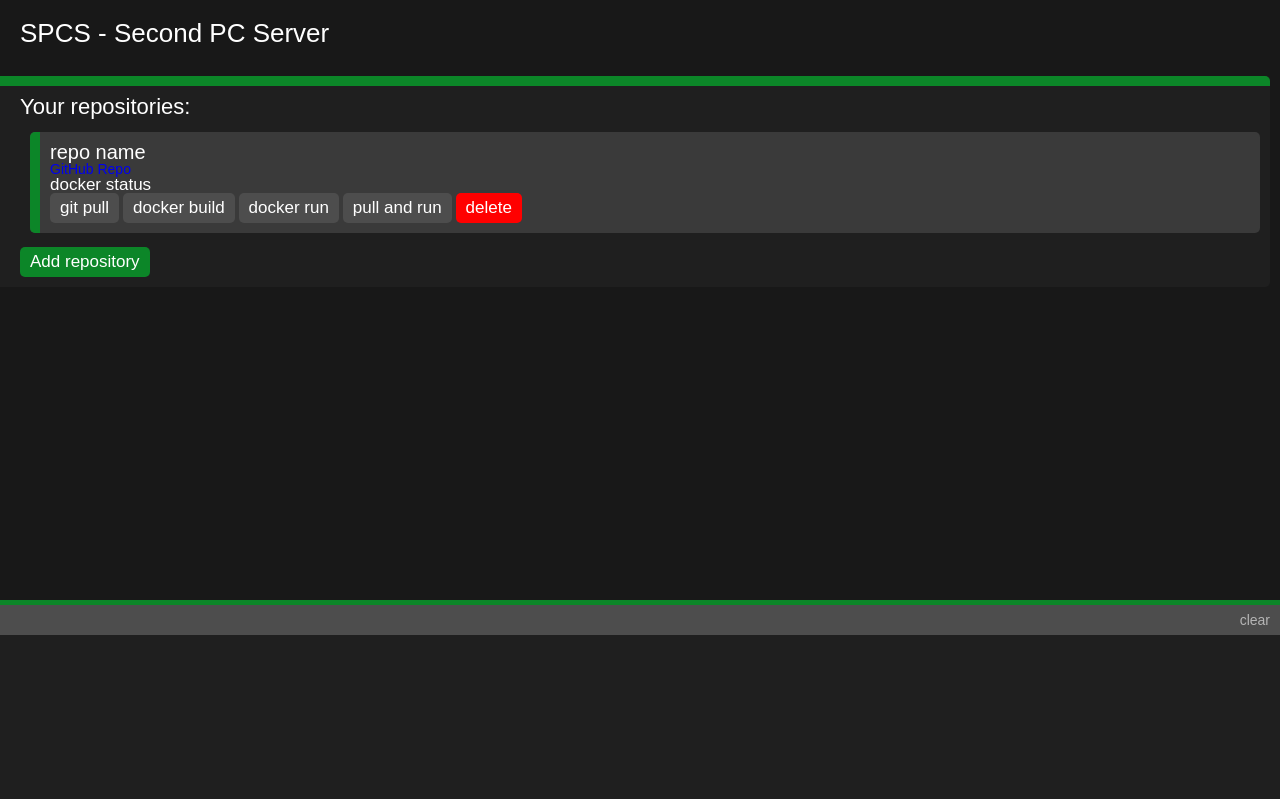
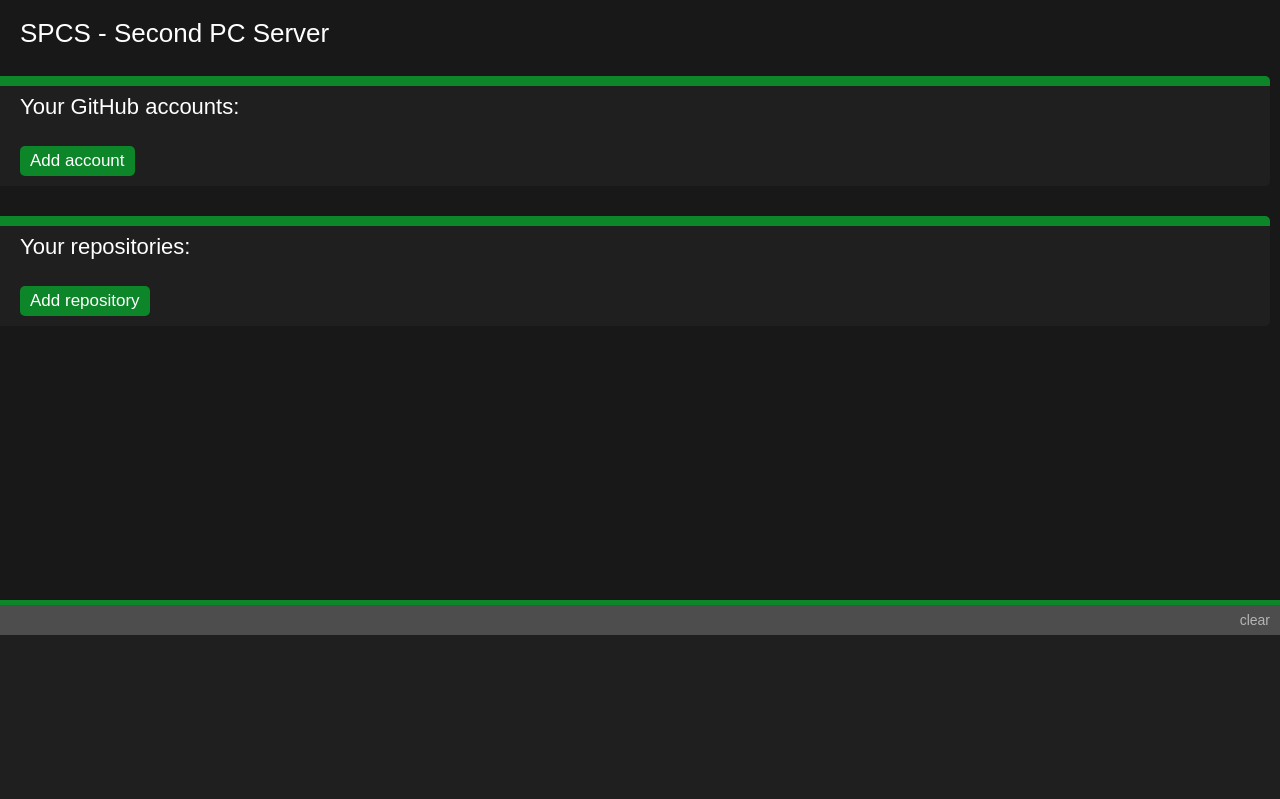
Before and after one commit to 1IQcoder/Second-PC-Server, a Flask app: page / in a window 1280 px wide. Shown: the top 799 px of the page. Before the commit the page ends 635 px from the top, so only its background shows below. Run offline with Flask 3, Linux system fonts and the light colour scheme; data that the repository does not hold is empty.

Commit message:
added accounts system

```diff
--- a/main.py
+++ b/main.py
@@ -1,6 +1,7 @@
 from flask import Flask, render_template, request, jsonify
 from flask_cors import CORS
 import os, json, requests, subprocess
+from functions import JsonEditor
 from git import Repo, InvalidGitRepositoryError
 
 CURRENT_DIR = os.getcwd()
@@ -23,13 +24,72 @@ def get_repos_info():
         with open(info_path, 'r') as file:
             repo_info = json.load(file)
             data.append(repo_info)
+    return data
 
-
-get_repos_info()
+# print(get_repos_info())
 
 @app.route('/')
 def home():
     return render_template('index.html')
+
+
+@app.route('/api/add-account', methods=['GET'])
+def add_account():
+    jsonFilePath = os.path.join(CURRENT_DIR, 'accounts.json')
+    try:
+        username = request.args.get('username')
+        file_data = JsonEditor.read(jsonFilePath)
+
+        data = {
+            'username': username,
+            'name': request.args.get('name'),
+            'access_token': request.args.get('access_token')
+        }
+
+        file_data.update({ username: data })
+        JsonEditor.overwrite(jsonFilePath, file_data)
+    except Exception as err:
+        return jsonify({ "message": f"error: {err}" }), 400
+
+    return jsonify({ "message": "account saved" }), 200
+
+
+@app.route('/api/get-accounts', methods=['GET'])
+def get_accounts():
+    jsonFilePath = os.path.join(CURRENT_DIR, 'accounts.json')
+    file_data = JsonEditor.read(jsonFilePath)
+    if not file_data:
+        return jsonify({ "message": "accounts list empty" }), 400
+    return jsonify(file_data), 200
+
+
+@app.route('/api/delete-account', methods=['GET'])
+def delete_account():
+    jsonFilePath = os.path.join(CURRENT_DIR, 'accounts.json')
+    username = request.args.get('username')
+    try:
+        file_data = JsonEditor.read(jsonFilePath)
+        del file_data[username]
+        JsonEditor.overwrite(jsonFilePath, file_data)
+
+    except Exception as err:
+        return jsonify({ "message": f"error: {err}" }), 400
+
+    return jsonify({ "message": "account deleted" }), 200
+
+
+@app.route('/api/new-repo', methods=['GET'])
+def new_repo():
+    repoStr = request.args.get('repo')
+    repo = json.loads(repoStr)
+    print(repo)
+    if not repo:
+        return jsonify({ "message": "error: repoData is empty" }), 400
+    os.mkdir(os.path.join(CURRENT_DIR, 'repos', repo['name']))
+    pathToInfo = os.path.join(CURRENT_DIR, 'repos', repo['name'], 'info.json')
+    with open(pathToInfo, 'w') as file:
+        JsonEditor.overwrite(pathToInfo, repo)
+    return jsonify({ "message": "new repository added" }), 200
 
 
 @app.route('/api/git-pull', methods=['GET'])
@@ -37,15 +97,16 @@ def pull_repo():
     repo_url = request.args.get('url')
     branch = request.args.get('branch')
     repo_name = request.args.get('name')
+    pathToDockerfile = request.args.get('root', '')
 
     if not repo_url or not branch or not repo_name:
         return jsonify({"message": "invalid query params"}), 400
 
-    repo_dir = os.path.join('./repos', repo_name)
+    repo_dir = os.path.join(CURRENT_DIR, 'repos', repo_name)
 
     try:
         if not os.path.exists(repo_dir):
-            os.makedirs('./repos', exist_ok=True)
+            os.makedirs(os.path.join(CURRENT_DIR, 'repos'), exist_ok=True)
             print(f"Клонирование репозитория {repo_url}...")
             Repo.clone_from(repo_url, repo_dir, branch=branch)
         else:
@@ -61,7 +122,8 @@ def pull_repo():
     info = {
         "name": repo_name,
         "url": repo_url,
-        "branch": branch
+        "branch": branch,
+        "root": pathToDockerfile
     }
 
     try:
@@ -73,6 +135,12 @@ def pull_repo():
         return jsonify({"status": "success", "message": f"Repository updated in {repo_dir}."}), 200
     except Exception as e:
         print(e)
+
+
+@app.route('/api/get-repos', methods=['GET'])
+def get_repos():
+    data = get_repos_info()
+    return jsonify(data), 200
 
 
 @app.route('/api/delete-repo')
--- a/static/js/repo.js
+++ b/static/js/repo.js
@@ -1,4 +1,23 @@
 const $reposList = document.querySelector('.reposList__wrapper')
+
+
+async function delete_account(button) {
+    const blockId = button.dataset.id;
+    const block = document.querySelector(`#${CSS.escape(blockId)}`);
+    const username = block.dataset.username;
+
+    const params = new URLSearchParams({ username: username })
+    const res = await fetch(`${SERVER_URL}/api/delete-account?${params.toString()}`)
+    if (!res.ok) {
+        return console.log('errrrrrr');
+    }
+    block.remove()
+    delete accountsSection.vars.accounts[username]
+
+    const accountsStr = JSON.stringify(accountsSection.vars.accounts);
+    window.localStorage.setItem('accounts', accountsStr);
+}
+
 
 async function git_pull(button) {
     const blockId = button.dataset.id
@@ -10,7 +29,7 @@ async function git_pull(button) {
         name: block.dataset.repo_name
     })
 
-    fetch(`http://127.0.0.1:3000/api/git-pull?${params.toString()}`, { method: 'GET' })
+    fetch(`${SERVER_URL}/api/git-pull?${params.toString()}`, { method: 'GET' })
     .then(res => res.json())
     .then(res => {
         console.log(res);
@@ -24,7 +43,7 @@ async function delete_repo(button) {
 
     const params = new URLSearchParams({ name: block.dataset.repo_name })
 
-    fetch(`http://127.0.0.1:3000/api/delete-repo?${params.toString()}`, { method: 'GET' })
+    fetch(`${SERVER_URL}/api/delete-repo?${params.toString()}`, { method: 'GET' })
     .then(data => {
         if (!data.ok) {
             return console.log('err')
--- a/static/js/script.js
+++ b/static/js/script.js
@@ -1,10 +1,9 @@
-
-
 class ReposList {
     constructor(selector) {
         this.section = document.querySelector(selector);
 
         this.vars = {
+            repos: {},
             isNewRepoSectionOpen: false
         }
 
@@ -16,18 +15,24 @@ class ReposList {
             newRepo_errMsg: this.section.querySelector('.reposLis__newRepoWrapper__errMsg'),
             newRepo_urlInput: this.section.querySelector(' input[name="repo_url"]'),
             newRepo_branchSelect: this.createBranchSelectProxy(),
+            newRepo_isPrivateRepoInput: this.section.querySelector(' input[name="isPrivateRepo"]'),
+            newRepo__accountSelectDiv: this.section.querySelector('.newRepo__accountSelectDiv'),
+            newRepo_accountSelect: this.accountSelectProxy()
         };
 
         this.init();
     }
 
     init() {
-        this.elements.newRepo_closeButton.style.display = 'none'
-        this.elements.newRepo_wrapper.style.display = 'none'
+        this.loadRepos();
+        this.elements.newRepo_closeButton.style.display = 'none';
+        this.elements.newRepo_wrapper.style.display = 'none';
+        this.elements.newRepo__accountSelectDiv.style.display = 'none';
 
         this.elements.newRepo_branchSelect.e.addEventListener('focus', e => this.handleBranchSelect(e))
         this.elements.newRepo_closeButton.addEventListener('click', () => this.handleCloseButton())
         this.elements.newRepo_addButton.addEventListener('click', () => this.handleAddButton())
+        this.elements.newRepo_isPrivateRepoInput.addEventListener('change', (e) => this.handleIsPrivateRepoInput(e))
     }
 
     // FUNCTIONS
@@ -56,14 +61,36 @@ class ReposList {
         };
     }
 
-    async spawnRepo(url, branch) {
+    accountSelectProxy() {
+        const select = this.section.querySelector(' select[name="account"]');
+
+        return {
+            e: select,
+
+            update: async () => {
+                select.innerHTML = ''
+                const accountsStr = window.localStorage.getItem('accounts')
+                const accounts = JSON.parse(accountsStr);
+                console.log(accounts);
+                if (accounts.length < 1) {
+                    select.innerHTML = `<option value="1">you havent any account</option>`
+                }
+                for (const key in accounts) {
+                    const account = accounts[key];
+                    select.innerHTML += `<option value="${account.username}">${account.username} (${account.name})</option>`;
+                }
+            }
+        }
+    }
+
+    async spawnRepo(repo) {
         const blockId = Date.now()
-        const repo_name = (url.slice(url.lastIndexOf('.com/')+5, url.length-4)).replace('/', '.') + '.' + branch
+
         this.elements.repos_wrapper.innerHTML += `
             <br>
-            <div id="${blockId}" class="reposList__wrapper__elem" data-repo_url="${url}" data-repo_name="${repo_name}" data-repo_branch="${branch}">
-                <h3>${repo_name} (${branch})</h3>
-                <a href="${url}">GitHub Repo</a>
+            <div id="${blockId}" class="reposList__wrapper__elem" data-repo_url="${repo.url}" data-repo_name="${repo.name}" data-repo_branch="${repo.branch}">
+                <h3>${repo.name} (${repo.branch})</h3>
+                <a href="${repo.url}">GitHub Repo</a>
                 <div>
                     <span>docker status</span>
                 </div>
@@ -76,6 +103,19 @@ class ReposList {
                 </div>
             </div>
         `
+    }
+
+    async loadRepos() {
+        console.log('sdgd');
+        const res = await fetch(`${SERVER_URL}/api/get-repos`, { method: 'GET' });
+        if (!res.ok) {
+            console.log('get repos error');
+            return;
+        }
+        const repos = await res.json();
+        repos.forEach(repo => {
+            this.spawnRepo(repo)
+        });
     }
 
     // EVENT LISTENERS
@@ -121,7 +161,16 @@ class ReposList {
         this.elements.newRepo_closeButton.style.display = 'none'
     }
 
-    handleAddButton() {
+    handleIsPrivateRepoInput(e) {
+        if (e.target.checked) {
+            this.elements.newRepo__accountSelectDiv.style.display = 'flex';
+            this.elements.newRepo_accountSelect.update();
+        } else if (!e.target.checked) {
+            this.elements.newRepo__accountSelectDiv.style.display = 'none';
+        }
+    }
+
+    async handleAddButton() {
         const vars = this.vars;
         const wrapper = this.elements.newRepo_wrapper;
 
@@ -136,14 +185,42 @@ class ReposList {
         } else {
             const repo_url = this.elements.newRepo_urlInput.value;
             const branch = this.elements.newRepo_branchSelect.e.value;
-            console.log(repo_url);
-            console.log(branch);
+
             if (!repo_url || !branch) {
                 this.elements.newRepo_errMsg.textContent = 'url and branch are required'
                 return;
             }
 
-            this.spawnRepo(repo_url, branch)
+            let account = null;
+            let pathToDockerfile = '';
+            const repo_name = (url.slice(url.lastIndexOf('.com/')+5, url.length-4)).replace('/', '.') + '.' + branch;
+
+            if (this.elements.newRepo_isPrivateRepoInput.checked) {
+                account = this.elements.newRepo_accountSelect.e.value;
+            }
+
+            // добавление репозитория на сервере
+            const accounts = await JSON.parse(window.localStorage.getItem('accounts'));
+            const repoData = {
+                name: repo_name,
+                url: url,
+                branch: branch,
+                isPrivateRepo: isPrivateRepo,
+                account: account,
+                access_token: accounts[account]
+            }
+            this.vars.repos[repo_name] = repoData;
+            const reposStr = JSON.stringify(this.vars.repos);
+            window.localStorage.setItem('repos', reposStr);
+
+            const params = new URLSearchParams({ repoData });
+            const res = await fetch(`${SERVER_URL}/api/new-repo?${params.toString()}`, { method: 'GET' });
+            if (!res.ok) {
+                return console.log('new repo error');
+            }
+            // -----------------------------------
+
+            this.spawnRepo(repoData)
             wrapper.style.display = 'none'
             this.elements.newRepo_closeButton.style.display = 'none'
             vars.isNewRepoSectionOpen = false
@@ -152,11 +229,137 @@ class ReposList {
     }
 
 }
-const reposListSection = new ReposList('.reposList');
 
+class AccountsSection {
+    constructor(selector) {
+        this.section = document.querySelector(selector)
 
+        this.vars = {
+            isNewBlockOpen: false,
+            accounts: {}
+        }
 
-// terminalMessageWrapper
+        this.elements = {
+            accountsWrapper: this.accountsWrapperProxy(),
+            addAccountWrapper: this.addAccountWrapperProxy(),
+            addButton: this.section.querySelector('#accounts__addButton'),
+            closeButton: this.section.querySelector('#accounts__closeButton'),
+            errMsg: this.section.querySelector('.accounts__newWrapper__errMsg')
+        }
+
+        this.init();
+    }
+
+    init() {
+        this.loadAccounts();
+        this.elements.addAccountWrapper.hide();
+
+        this.elements.addButton.addEventListener('click', () => this.addButton_onClick())
+        this.elements.closeButton.addEventListener('click', () => this.elements.addAccountWrapper.hide())
+    }
+
+    // FUNCTIONS
+    addAccountWrapperProxy() {
+        const wrapper = this.section.querySelector('.accounts__newWrapper')
+        return {
+            e: wrapper,
+
+            hide: () => {
+                wrapper.style.display = 'none';
+                this.vars.isNewBlockOpen = false;
+                this.elements.closeButton.style.display = 'none';
+                this.elements.addButton.textContent = 'Add account';
+            },
+
+            show: () => {
+                wrapper.style.display = 'flex';
+                this.vars.isNewBlockOpen = true;
+                this.elements.closeButton.style.display = 'block';
+                this.elements.addButton.textContent = 'Confirm ✓';
+                this.elements.errMsg.textContent = '';
+            }
+        }
+    }
+
+    accountsWrapperProxy() {
+        const wrapper = this.section.querySelector('.accounts__wrapper')
+
+        return {
+            e: wrapper,
+
+            appendAccount: (accountObj) => {
+                const blockId = Date.now();
+                this.vars.accounts[accountObj.username] = accountObj;
+
+                const accountsStr = JSON.stringify(this.vars.accounts);
+                window.localStorage.setItem('accounts', accountsStr);
+
+                wrapper.innerHTML += `
+                    <div id="${blockId}" class="--basicSection__block" data-username="${accountObj.username}">
+                        <h3>${accountObj.username}(${accountObj.name})</h3>
+                        <span>access_token: ${accountObj.access_token}</span>
+                        <br>
+                        <button style="background-color: red;" data-id="${blockId}" onclick="delete_account(this)">Delete</button>
+                    </div>
+                    <br>
+                `
+            }
+        }
+    }
+
+    async loadAccounts() {
+        const res = await fetch(`${SERVER_URL}/api/get-accounts`, { method: 'GET' })
+        if (!res.ok) {
+            return;
+        }
+        const data = await res.json();
+        for (const key in data) {
+            this.elements.accountsWrapper.appendAccount(data[key]);
+            this.vars.accounts[key] = data[key]
+        }
+        const accountsStr = JSON.stringify(this.vars.accounts);
+        window.localStorage.setItem('accounts', accountsStr);
+    }
+
+    // EVENT LISTENERS
+    async addButton_onClick() {
+        const isOpen = this.vars.isNewBlockOpen;
+        const displayState = this.elements.addAccountWrapper.e.style.display;
+        if (!isOpen) {
+            this.elements.addAccountWrapper.show();
+        } else if (isOpen && displayState != 'none') {
+            const username = this.elements.addAccountWrapper.e.querySelector('input[name="username"]').value;
+            const access_token = this.elements.addAccountWrapper.e.querySelector('input[name="access_token"]').value;
+
+            if (!access_token) {
+                this.elements.errMsg.textContent = 'access_token and username are required'
+                return;
+            }
+
+            const res = await (await fetch(`https://api.github.com/users/${username}`, {method: 'GET'})).json()
+            if (res.status == 404) {
+                this.elements.errMsg.textContent = 'user not found';
+            } else {
+                const accountObj = {
+                    username: username,
+                    name: res.name,
+                    access_token: access_token
+                }
+                const params = new URLSearchParams(accountObj);
+                fetch(`${SERVER_URL}/api/add-account?${params.toString()}`, { method: 'GET' })
+                .then(res => {
+                    if (!res.ok) {
+                        console.log('add account error');
+                        return;
+                    }
+                    this.elements.accountsWrapper.appendAccount(accountObj);
+                    this.elements.addAccountWrapper.hide();
+                })
+            }
+        }
+    }
+}
+
 class Terminal {
     constructor(selector) {
         this.section = document.querySelector(selector);
@@ -229,5 +432,6 @@ class Terminal {
     }
 }
 
+const reposListSection = new ReposList('.reposList');
+const accountsSection = new AccountsSection('.accounts');
 const terminal = new Terminal('.terminal');
-// terminal.addMsg(200, 'Lorem ipsum dolor sit, amet consectetur adipisicing elit. Voluptate, minus magnam et ullam totam hic eligendi velit ex quam a odio obcaecati, laudantium neque veniam nisi incidunt! Esse, vel dolores!')
--- a/static/styles.css
+++ b/static/styles.css
@@ -23,7 +23,6 @@ html,body{
 	-ms-text-size-adjust: 100%;
 	-moz-text-size-adjust: 100%;
 	-webkit-text-size-adjust: 100%;
-    overflow: hidden;
 }
 input,button,textarea{font-family:inherit;}
 
@@ -50,6 +49,7 @@ body {
     font-family: Arial, Helvetica, sans-serif;
     display: flex;
     flex-direction: column;
+    height: 200%;
 }
 
 span, button {
@@ -90,6 +90,56 @@ input, select {
     font-size: 16px;
 }
 
+.--topBorder::before {
+    content: '';
+    top: 0;
+    left: 0;
+    width: 100%;
+    height: 10px;
+    background-color: var(--green-1);
+    position: absolute;
+}
+
+.--basicSection {
+    margin: 10px 10px 10px 0;
+    width: auto;
+    height: auto;
+    padding: 20px 10px 10px 20px;
+    background-color: rgb(31, 31, 31);
+    position: relative;
+    border-top-right-radius: 5px;
+    border-bottom-right-radius: 5px;
+    overflow: auto;
+}
+.--basicSection__block {
+    display: flex;
+    flex-direction: column;
+    background-color: rgb(58, 58, 58);
+    padding: 10px 20px;
+    position: relative;
+    border-radius: 5px;
+    overflow: hidden;
+    margin-left: 10px
+}
+.--basicSection__addpPanel {
+    flex-direction: column;
+    background-color: var(--grey-3);
+    padding: 0 0 0 10px;
+    position: relative;
+    border-bottom-right-radius: 5px;
+}
+
+.--basicSection__addpPanel::before {
+    content: '';
+    background-color: var(--grey-3);
+    top: -5px;
+    left: 0;
+    right: 0;
+    height: 5px;
+    position: absolute;
+    border-top-right-radius: 5px;
+}
+
 /* reposList */
 .reposList {
     margin: 10px 10px 10px 0;
@@ -101,15 +151,6 @@ input, select {
     border-top-right-radius: 5px;
     border-bottom-right-radius: 5px;
     overflow: auto;
-}
-.reposList::before {
-    content: '';
-    top: 0;
-    left: 0;
-    width: 100%;
-    height: 10px;
-    background-color: var(--green-1);
-    position: absolute;
 }
 
 .reposList__wrapper__elem {
--- a/templates/index.html
+++ b/templates/index.html
@@ -4,32 +4,44 @@
     <meta charset="UTF-8">
     <meta name="viewport" content="width=device-width, initial-scale=1.0">
     <link rel="stylesheet" href="{{ url_for('static', filename='styles.css') }}">
-    <!-- <link rel="stylesheet" href="../static/styles.css"> -->
     <title>Document</title>
 </head>
 <body>
+    <script>
+        const SERVER_URL = 'http://127.0.0.1:3000';
+    </script>
+
     <section>
         <h1>SPCS - Second PC Server</h1>
     </section>
 
-    <section class="reposList">
+    <section class="accounts --basicSection --topBorder">
+        <h2>Your GitHub accounts:</h2>
+        <br>
+        <div class="accounts__wrapper">
+        </div>
+        <br>
+        <div style="display: inline-flex;">
+            <button id="accounts__addButton" style="background-color: var(--green-1);">Add account</button>
+            <button id="accounts__closeButton" style="background-color: red; margin-left: 10px;">Cancel ✕</button>
+        </div>
+        <div class="accounts__newWrapper --basicSection__addpPanel">
+            <br>
+            <span>Username:</span>
+            <input type="text" name="username">
+            <br>
+            <span>access_token:</span>
+            <input type="text" name="access_token">
+            <br>
+            <span class="accounts__newWrapper__errMsg" style="color: red;"></span>
+            <br>
+        </div>
+    </section>
+
+    <section class="reposList --basicSection --topBorder" style="margin-top: 20px;">
         <h2>Your repositories:</h2><br>
 
         <div class="reposList__wrapper">
-            <div class="reposList__wrapper__elem">
-                <h3>repo name</h3>
-                <a href="https://github.com/1IQcoder/webhook--test.git">GitHub Repo</a>
-                <div>
-                    <span>docker status</span>
-                </div>
-                <div class="buttonsWrapper">
-                    <button class="git-pull" data-repoName="">git pull</button>
-                    <button class="docker-build" data-repoName="">docker build</button>
-                    <button class="docker-run" data-repoName="">docker run</button>
-                    <button class="pull-and-run" data-repoName="">pull and run</button>
-                    <button class="repo-delete" data-repoName="" style="background-color: red;">delete</button>
-                </div>
-            </div>
         </div>
 
         <br>
@@ -38,6 +50,16 @@
             <button id="reposList__closeRepoButton" style="background-color: red; margin-left: 10px;">Cancel ✕</button>
         </div>
         <div class="reposList__newRepoWrapper">
+            <br>
+            <div style="display: inline-flex; justify-content: flex-start; align-items: flex-start;">
+                <span>Private repo:</span>
+                <input type="checkbox" style="width: 15px; height: 15px; margin-left: 10px;" name="isPrivateRepo">
+            </div>
+            <br>
+            <div class="newRepo__accountSelectDiv" style="flex-direction: column; padding-left: 10px;">
+                <span>Account:</span>
+                <select name="account" id=""></select>
+            </div>
             <br>
             <span>Repository url:</span>
             <input type="text" name="repo_url">
@@ -67,7 +89,7 @@
     </section>
 
 
+    <script src="{{ url_for('static', filename='js/script.js') }}"></script>
     <script src="{{ url_for('static', filename='js/repo.js') }}"></script>
-    <script src="{{ url_for('static', filename='js/script.js') }}"></script>
 </body>
 </html>
```
Also changed, not shown: accounts.json (added, +12 -0 lines), functions.py (+32 -1 lines), requirements.txt (added, +96 -0 lines).
